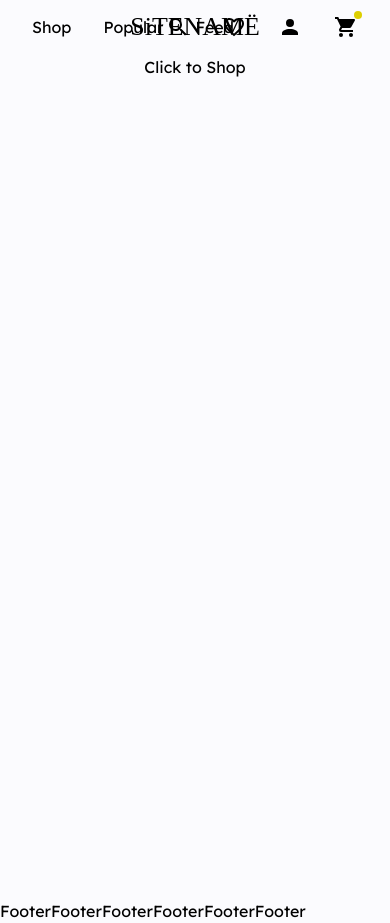
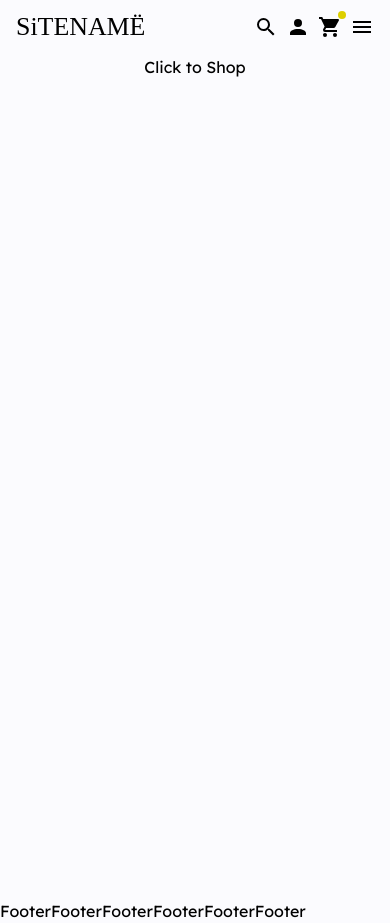
Before and after one commit to AliBa1/clothing-app, a Next.js app in the folder web-app/: page / in a window 390 px wide. Built offline with nearby package versions, Linux system fonts and the light colour scheme; a web font is replaced by a local one.

Commit message:
mobile header layout

```diff
--- a/web-app/src/components/Header.tsx
+++ b/web-app/src/components/Header.tsx
@@ -2,13 +2,13 @@
 import Link from 'next/link';
 import { usePathname } from 'next/navigation';
 import Icon from '@mdi/react';
-import { mdiAccount, mdiCart, mdiHeartOutline, mdiMagnify } from '@mdi/js';
+import { mdiAccount, mdiCart, mdiHeartOutline, mdiMagnify, mdiMenu } from '@mdi/js';
 
 export default function Header() {
   const pathname = usePathname();
   return (
-    <header className='sticky top-0 z-10 bg-background grid grid-cols-3 items-center px-8 py-2'>
-      <nav className='flex gap-8'>
+    <header className='sticky top-0 z-10 bg-background grid grid-cols-2 md:grid-cols-3 items-center px-4 md:px-8 py-2'>
+      <nav className='hidden md:flex gap-8'>
         <Link
           href='/shop'
           className={`hover:underline decoration-accent ${
@@ -35,15 +35,15 @@ export default function Header() {
         </Link>
       </nav>
 
-      <Link href='/' className='place-items-center'>
+      <Link href='/' className='md:place-items-center'>
         <h6>SiTENAMË</h6>
       </Link>
 
-      <div className='flex gap-8 place-content-end'>
+      <div className='flex gap-2 md:gap-8 place-content-end'>
         <button aria-label='Search' title='Search'>
           <Icon path={mdiMagnify} size={1} />
         </button>
-        <button aria-label='Saved' title='Saved'>
+        <button aria-label='Saved' title='Saved' className='hidden md:block'>
           <Icon path={mdiHeartOutline} size={1} />
         </button>
         <button aria-label='Account' title='Account'>
@@ -55,6 +55,10 @@ export default function Header() {
             <Icon path={mdiCart} size={1} />
             <div className='absolute -top-1 -right-1 bg-accent rounded-full p-1 text-center text-xs' />
           </div>
+        </button>
+
+        <button aria-label='Menu' title='Menu' className='block md:hidden'>
+          <Icon path={mdiMenu} size={1} />
         </button>
       </div>
     </header>
```
